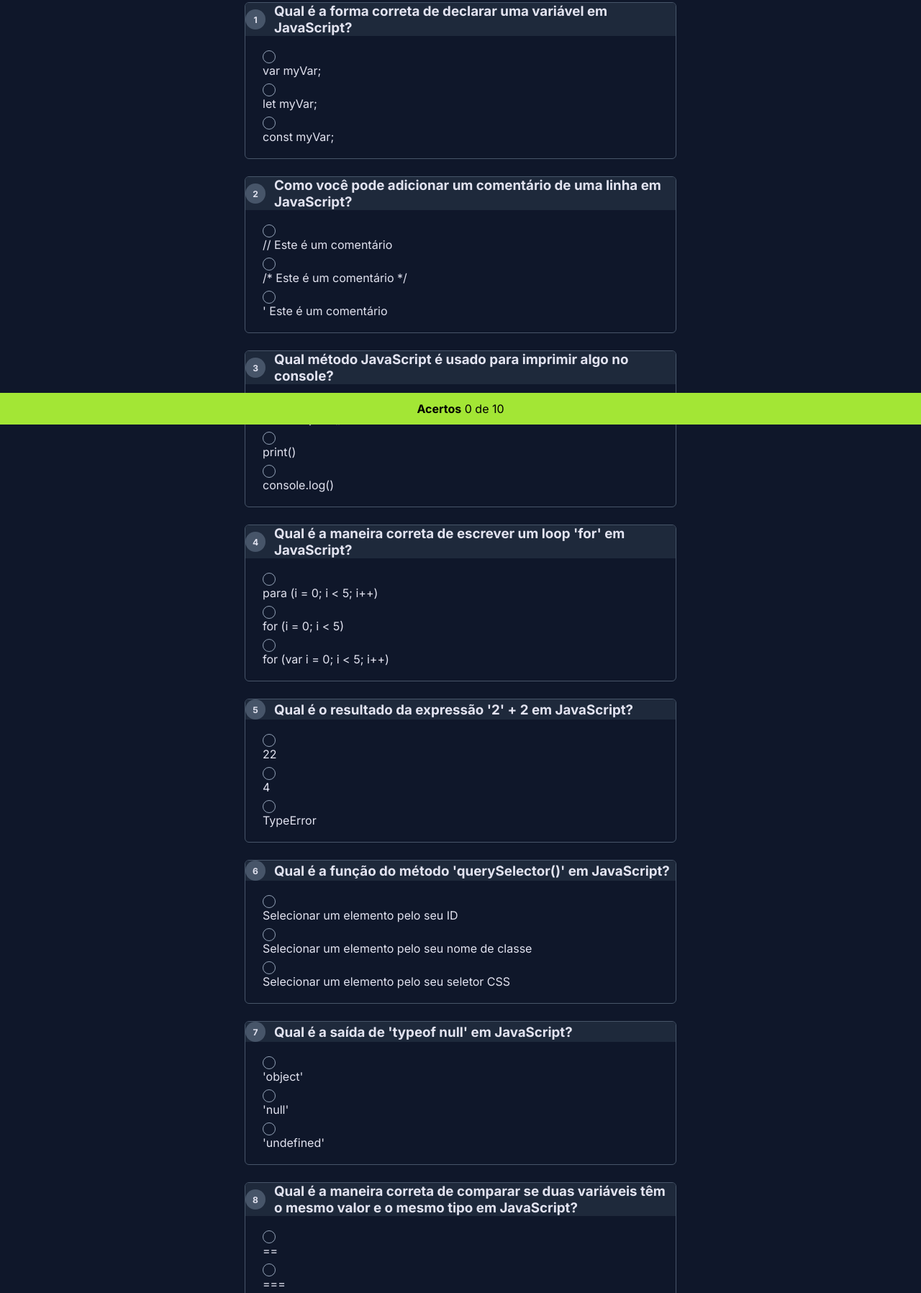
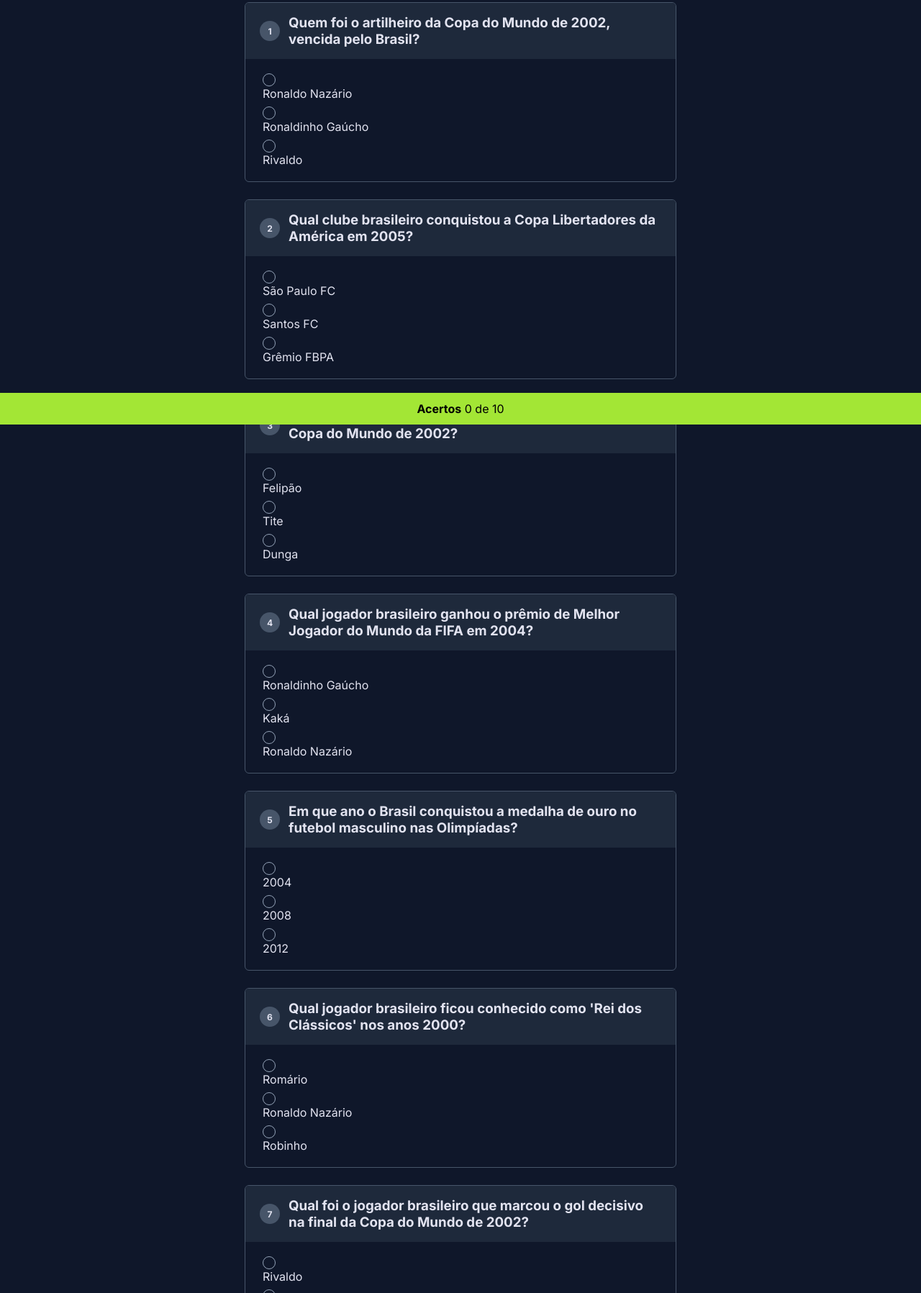
Before and after one commit to pedrohbastos/knowledge-test, a plain HTML site: page index.html in a window 1280 px wide. Shown: the part 210-2007 px from the top of the page at 72% size. Drawn offline with Linux system fonts and the light colour scheme.

Commit message:
Brazilian football questions

```diff
--- a/index.js
+++ b/index.js
@@ -1,94 +1,94 @@
 const perguntas = [
     {
-      pergunta: "Qual é a forma correta de declarar uma variável em JavaScript?",
+      pergunta: "Quem foi o artilheiro da Copa do Mundo de 2002, vencida pelo Brasil?",
       respostas:[
-        "var myVar;",
-        "let myVar;",
-        "const myVar;"
+        "Ronaldo Nazário",
+        "Ronaldinho Gaúcho",
+        "Rivaldo",
       ],
-      correta: 2 // "const myVar;" é a resposta correta
+      correta: 0 // "Ronaldo Nazário" é a resposta correta
     },
     {
-      pergunta: "Como você pode adicionar um comentário de uma linha em JavaScript?",
+      pergunta: "Qual clube brasileiro conquistou a Copa Libertadores da América em 2005?",
       respostas:[
-        "// Este é um comentário",
-        "/* Este é um comentário */",
-        "' Este é um comentário"
+        "São Paulo FC",
+        "Santos FC",
+        "Grêmio FBPA",
       ],
-      correta: 0 // "// Este é um comentário" é a resposta correta
+      correta: 0 // "São Paulo FC" é a resposta correta
     },
     {
-      pergunta: "Qual método JavaScript é usado para imprimir algo no console?",
+      pergunta: "Quem foi o técnico da Seleção Brasileira na conquista da Copa do Mundo de 2002?",
       respostas:[
-        "console.print()",
-        "print()",
-        "console.log()"
+        "Felipão",
+        "Tite",
+        "Dunga",
       ],
-      correta: 2 // "console.log()" é a resposta correta
+      correta: 0 // "Felipão" é a resposta correta
     },
     {
-      pergunta: "Qual é a maneira correta de escrever um loop 'for' em JavaScript?",
+      pergunta: "Qual jogador brasileiro ganhou o prêmio de Melhor Jogador do Mundo da FIFA em 2004?",
       respostas:[
-        "para (i = 0; i < 5; i++)",
-        "for (i = 0; i < 5)",
-        "for (var i = 0; i < 5; i++)"
+        "Ronaldinho Gaúcho",
+        "Kaká",
+        "Ronaldo Nazário",
       ],
-      correta: 2 // "for (var i = 0; i < 5; i++)" é a resposta correta
+      correta: 0 // "Ronaldinho Gaúcho" é a resposta correta
     },
     {
-      pergunta: "Qual é o resultado da expressão '2' + 2 em JavaScript?",
+      pergunta: "Em que ano o Brasil conquistou a medalha de ouro no futebol masculino nas Olimpíadas?",
       respostas:[
-        "22",
-        "4",
-        "TypeError"
+        "2004",
+        "2008",
+        "2012",
       ],
-      correta: 0 // "22" é a resposta correta
+      correta: 1 // "2008" é a resposta correta
     },
     {
-      pergunta: "Qual é a função do método 'querySelector()' em JavaScript?",
+      pergunta: "Qual jogador brasileiro ficou conhecido como 'Rei dos Clássicos' nos anos 2000?",
       respostas:[
-        "Selecionar um elemento pelo seu ID",
-        "Selecionar um elemento pelo seu nome de classe",
-        "Selecionar um elemento pelo seu seletor CSS"
+        "Romário",
+        "Ronaldo Nazário",
+        "Robinho",
       ],
-      correta: 2 // "Selecionar um elemento pelo seu seletor CSS" é a resposta correta
+      correta: 0 // "Romário" é a resposta correta
     },
     {
-      pergunta: "Qual é a saída de 'typeof null' em JavaScript?",
+      pergunta: "Qual foi o jogador brasileiro que marcou o gol decisivo na final da Copa do Mundo de 2002?",
       respostas:[
-        "'object'",
-        "'null'",
-        "'undefined'"
+        "Rivaldo",
+        "Ronaldinho Gaúcho",
+        "Kaká",
       ],
-      correta: 0 // "'object'" é a resposta correta
+      correta: 1 // "Ronaldinho Gaúcho" é a resposta correta
     },
     {
-      pergunta: "Qual é a maneira correta de comparar se duas variáveis têm o mesmo valor e o mesmo tipo em JavaScript?",
+      pergunta: "Qual clube brasileiro venceu a Copa do Brasil em 2009?",
       respostas:[
-        "==",
-        "===",
-        "="
+        "Sport Club Internacional",
+        "Corinthians",
+        "Fluminense FC",
       ],
-      correta: 1 // "===" é a resposta correta
+      correta: 1 // "Corinthians" é a resposta correta
     },
     {
-      pergunta: "Qual é a saída de '5 > 4 > 3' em JavaScript?",
+      pergunta: "Quem foi o capitão da Seleção Brasileira na conquista do pentacampeonato em 2002?",
       respostas:[
-        "true",
-        "false",
-        "TypeError"
+        "Ronaldo Nazário",
+        "Cafu",
+        "Rivaldo",
       ],
-      correta: 1 // "false" é a resposta correta
+      correta: 1 // "Cafu" é a resposta correta
     },
     {
-      pergunta: "Qual é o resultado de '5 + '5' em JavaScript?",
+      pergunta: "Em que país foi disputada a final da Copa do Mundo de 2006, na qual o Brasil não esteve presente?",
       respostas:[
-        "55",
-        "10",
-        "TypeError"
+        "Alemanha",
+        "Itália",
+        "França",
       ],
-      correta: 0 // "55" é a resposta correta
-    },
+      correta: 1 // "Itália" é a resposta correta
+    }
   ];
 
     const quiz = document.querySelector('#quiz')
--- a/style.css
+++ b/style.css
@@ -49,7 +49,7 @@ main{
   }
 
   .quiz-item h3{
-    pad: 16px 20px;
+    padding: 16px 20px;
     color: #e2e3f0;
 
     display: flex;
```
